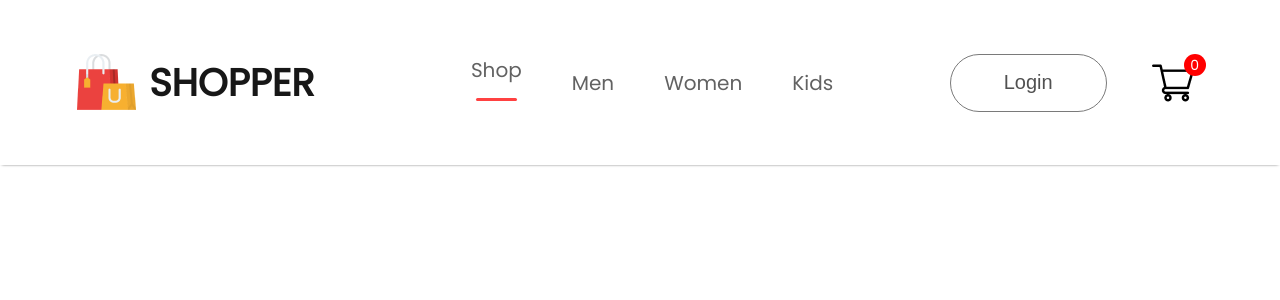
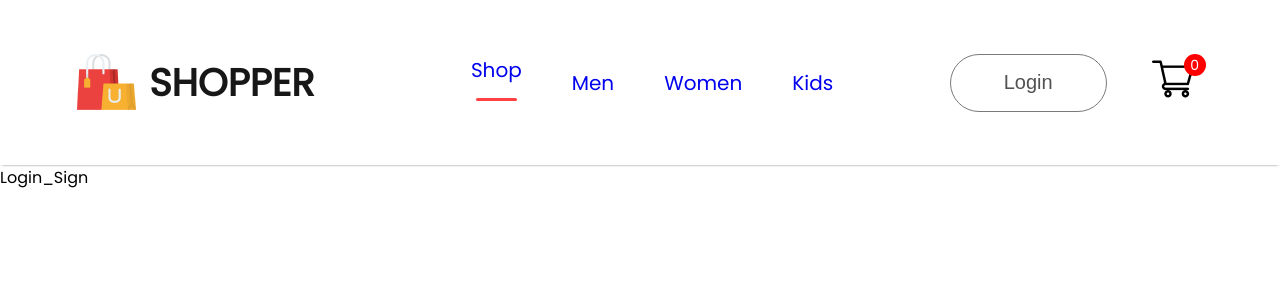
Before and after one commit to JoseLumbantobing/E-Shop, a React (Create React App) app: page /login in a window 1280 px wide. Shown: the top 300 px of the page. Built offline with nearby package versions, Linux system fonts and the light colour scheme; a web font is replaced by a local one.

Commit message:
Adding component pages and connecting them to the navbar using React Router

```diff
--- a/src/App.js
+++ b/src/App.js
@@ -1,10 +1,29 @@
 import './App.css';
 import Navbar from './Components/Navbar/Navbar';
+import { BrowserRouter, Routes, Route } from 'react-router-dom';
+import Shop from './Pages/Shop';
+import Category from './Pages/Category';
+import Product from './Pages/Product';
+import Cart from './Pages/Cart';
+import Login_Sign from './Pages/Login_Sign';
 
 function App() {
   return (
     <div>
-      <Navbar />
+      <BrowserRouter>
+        <Navbar />
+        <Routes>
+          <Route path='/' element={<Shop />} />
+          <Route path='/men' element={<Category category="men" />} />
+          <Route path='/women' element={<Category category="women" />} />
+          <Route path='/kids' element={<Category category="kids" />} />
+          <Route path='/product' element={<Product />}>
+            <Route path=':productId' element={<Product />} />
+          </Route>
+          <Route path='/cart' element={<Cart />} />
+          <Route path='/login' element={<Login_Sign />} />
+        </Routes>
+      </BrowserRouter>
     </div>
   );
 }
--- a/src/Components/Navbar/Navbar.jsx
+++ b/src/Components/Navbar/Navbar.jsx
@@ -3,6 +3,7 @@
 import logo from '../Assets/logo.png'
 import cart_icon from '../Assets/cart_icon.png'
 import { useState } from 'react'
+import { Link } from 'react-router-dom'
 
 const Navbar = () => {
 
@@ -15,14 +16,14 @@
             <p>SHOPPER</p>
         </div>
         <ul className="nav-menu">
-            <li onClick={() => setMenu("shop")}>Shop{menu==="shop"?<hr />:<></>}</li>
-            <li onClick={() => setMenu("men")}>Men{menu==="men"?<hr />:<></>}</li>
-            <li onClick={() => setMenu("women")}>Women{menu==="women"?<hr />:<></>}</li>
-            <li onClick={() => setMenu("kids")}>Kids{menu==="kids"?<hr />:<></>}</li>
+            <li onClick={() => setMenu("shop")}><Link style={{ textDecoration: 'none' }} to='/'>Shop</Link>{menu==="shop"?<hr />:<></>}</li>
+            <li onClick={() => setMenu("men")}><Link style={{ textDecoration: 'none' }} to='/men'>Men</Link>{menu==="men"?<hr />:<></>}</li>
+            <li onClick={() => setMenu("women")}><Link style={{ textDecoration: 'none' }} to='/women'>Women</Link>{menu==="women"?<hr />:<></>}</li>
+            <li onClick={() => setMenu("kids")}><Link style={{ textDecoration: 'none' }} to='kids'>Kids</Link>{menu==="kids"?<hr />:<></>}</li>
         </ul>
         <div className="nav-login-cart">
-            <button>Login</button>
-            <img src={cart_icon} alt="" />
+            <Link style={{ textDecoration: 'none' }} to='/login'><button>Login</button></Link>
+            <Link style={{ textDecoration: 'none' }} to='/cart'><img src={cart_icon} alt="" /></Link>
             <div className="nav-cart-count">0</div>
         </div>
     </div>
--- /dev/null
+++ b/src/Pages/Cart.jsx
@@ -0,0 +1,9 @@
+import React from 'react'
+
+const Cart = () => {
+  return (
+    <div>Cart</div>
+  )
+}
+
+export default Cart
--- /dev/null
+++ b/src/Pages/Category.jsx
@@ -0,0 +1,9 @@
+import React from 'react'
+
+const Category = () => {
+  return (
+    <div>Category</div>
+  )
+}
+
+export default Category
--- /dev/null
+++ b/src/Pages/Login_Sign.jsx
@@ -0,0 +1,9 @@
+import React from 'react'
+
+const Login_Sign = () => {
+  return (
+    <div>Login_Sign</div>
+  )
+}
+
+export default Login_Sign
--- /dev/null
+++ b/src/Pages/Product.jsx
@@ -0,0 +1,9 @@
+import React from 'react'
+
+const Product = () => {
+  return (
+    <div>Product</div>
+  )
+}
+
+export default Product
--- /dev/null
+++ b/src/Pages/Shop.jsx
@@ -0,0 +1,9 @@
+import React from 'react'
+
+const Shop = () => {
+  return (
+    <div>Shop</div>
+  )
+}
+
+export default Shop
```
